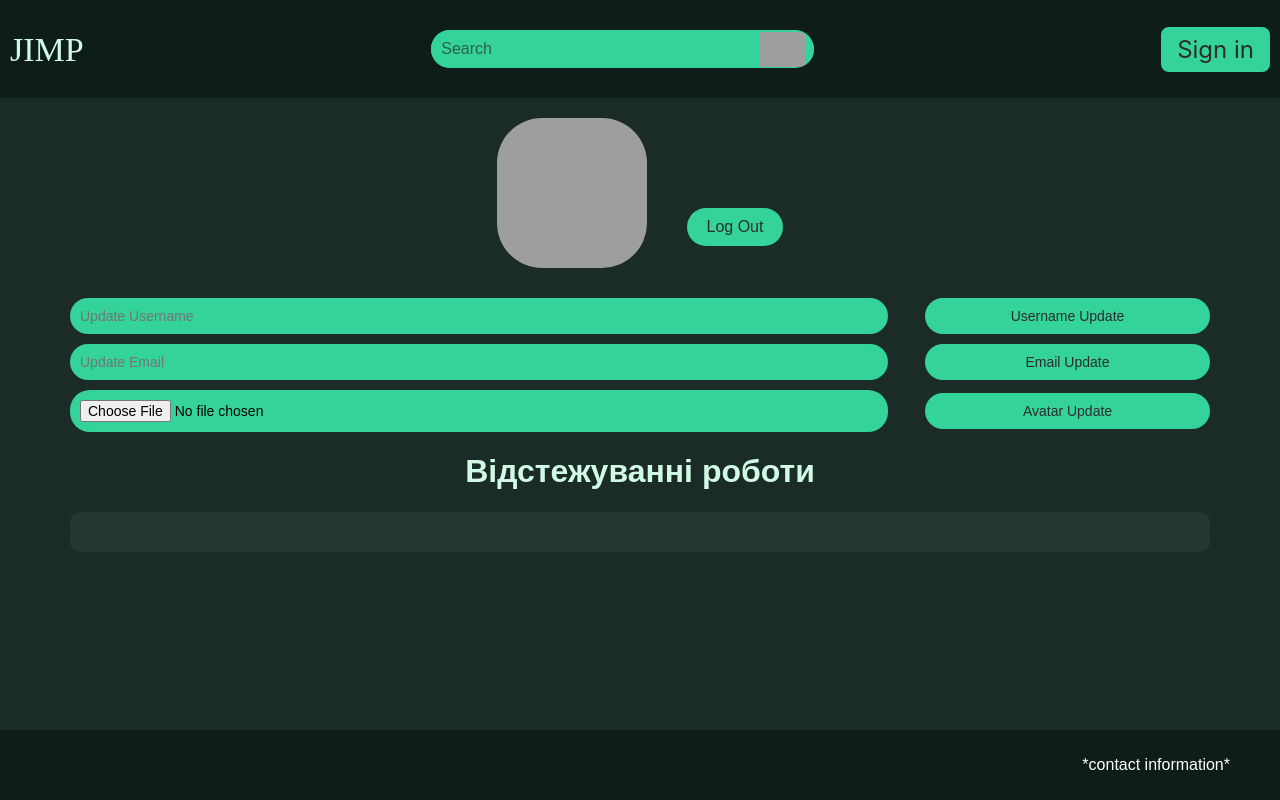
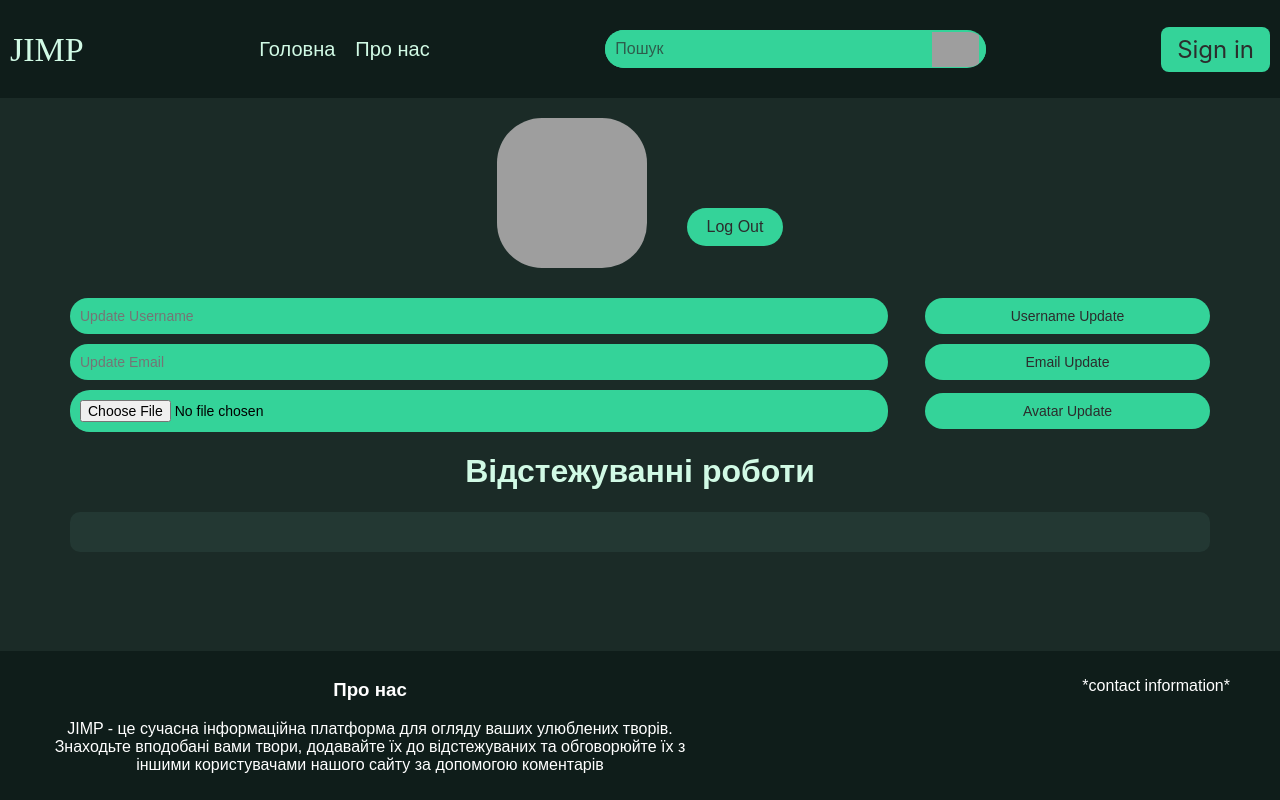
Before and after one commit to Rev127/JapanInfoMediaPlatform, a Django app: template apps/user/templates/user/profile.html in a window 1280 px wide. Run offline with Django 5.2, Linux system fonts and the light colour scheme; the template is opened without the code that fills it, so the values that code supplies are empty; style sheets or scripts are compiled from the project's sources; some libraries are stand-ins or nearby versions; some web fonts are replaced; grey boxes are pictures that could not be loaded.

Commit message:
Added navigation and implemented search functionality in the header

```diff
--- a/infoPlatformMainApp/static/mainapp/js/script.js
+++ b/infoPlatformMainApp/static/mainapp/js/script.js
@@ -20,3 +20,63 @@ setTimeout(function () {
     const toast = document.getElementById('toast-message');
     if (toast) toast.remove();
 }, 4000); // зникне через 4 секунди
+
+
+document.addEventListener('DOMContentLoaded', function() {
+  const input = document.getElementById('search-input');
+  const suggestions = document.getElementById('suggestions');
+  const searchBar = document.querySelector('.search-bar');
+  const form = searchBar.querySelector('form');
+
+  let latestResults = []; // Зберігаємо останні знайдені результати
+
+  input.addEventListener('input', function() {
+    const query = this.value;
+
+    if (query.length < 2) {
+      suggestions.innerHTML = '';
+      searchBar.classList.remove('has-suggestions');
+      latestResults = [];
+      return;
+    }
+
+    fetch(`/search/?q=${encodeURIComponent(query)}`)
+      .then(response => response.json())
+      .then(data => {
+        suggestions.innerHTML = '';
+        latestResults = data.results || [];
+
+        if (latestResults.length > 0) {
+          searchBar.classList.add('has-suggestions');
+        } else {
+          searchBar.classList.remove('has-suggestions');
+        }
+
+        latestResults.forEach(item => {
+          const li = document.createElement('li');
+          li.innerHTML = `<a href="/work/${item.link}/">${item.title}</a>`;
+          suggestions.appendChild(li);
+        });
+      });
+  });
+
+  // ⏩ Обробка submit — переходимо на перший результат
+  form.addEventListener('submit', function(e) {
+      if (latestResults.length === 0) {
+        e.preventDefault(); // Забороняємо відправку форми, якщо нема результатів
+        return;
+      }
+
+      e.preventDefault(); // Забороняємо стандартну дію
+      const firstResult = latestResults[0];
+      window.location.href = `/work/${firstResult.link}/`; // Переходимо до першого результату
+    });
+
+  // Ховати підказки при кліку поза
+  document.addEventListener('click', function(e) {
+    if (!input.contains(e.target) && !suggestions.contains(e.target)) {
+      suggestions.innerHTML = '';
+      searchBar.classList.remove('has-suggestions');
+    }
+  });
+});
--- a/infoPlatformMainApp/templates/mainapp/footer.html
+++ b/infoPlatformMainApp/templates/mainapp/footer.html
@@ -1,7 +1,7 @@
 <div class="footer-group">
-    <div class="footer-about_us">
-        <p></p>
-        <p></p>
+    <div class="footer-about_us" id="about_us">
+        <h3>Про нас</h3>
+        <p>JIMP - це сучасна інформаційна платформа для огляду ваших улюблених творів. Знаходьте вподобані вами твори, додавайте їх до відстежуваних та обговорюйте їх з іншими користувачами нашого сайту за допомогою коментарів</p>
     </div>
     <div class="footer-contacts">
         <p>*contact information*</p>
--- a/infoPlatformMainApp/templates/mainapp/header.html
+++ b/infoPlatformMainApp/templates/mainapp/header.html
@@ -1,17 +1,32 @@
-    <div class="jim-platform">JIMP</div>
+<div class="jim-platform"><a href="{% url 'index' %}">JIMP</a></div>
+<div class="nav-bar">
+    <div class="nav-item">
+        <a href="{% url 'index' %}">Головна</a>
+    </div>
+    <div class="nav-item">
+        <a href="#about_us">Про нас</a>
+    </div>
+</div>
     <div class="search-bar">
-        <form method="get">
-            <input
-                    type="text"
-                    name="q"
-                    placeholder="Search"
-                    class="search-input"
-                    value="{{ query|default:'' }}">  <!-- Виводимо поточний запит -->
-            <button type="submit" class="search-button">Search</button>
-        </form>
+      <form method="get" action="{% url 'search' %}">
+        <input type="text" id="search-input" name="q" placeholder="Пошук" class="search-input" autocomplete="off">
+        <button type="submit" class="search-button">Пошук</button>
+      </form>
+      <ul id="suggestions" class="suggestions-list"></ul>
     </div>
+    {% if user.is_authenticated %}
+    <div class="mini-user-info">
+        <a href="{% url 'profile' %}">{{ user.username }}</a>
+        {% if user.avatar %}
+        <img src="{{ user.get_avatar }}" alt="Avatar" class="user-icon"/>
+        {% else %}
+        <img src="/media/user_avatar/user_icon.png" alt="Avatar" class="user-icon"/>
+        {% endif %}
+    </div>
+    {% else %}
     <div class="auth">
-        <button class="button default" onclick="window.location.href=''">
+        <button class="button default" onclick="window.location.href='{% url 'login' %}'">
             <span class="text">Sign in</span>
         </button>
     </div>
+    {% endif %}
```
Also changed, not shown: infoPlatformMainApp/views.py (+9 -0 lines).
